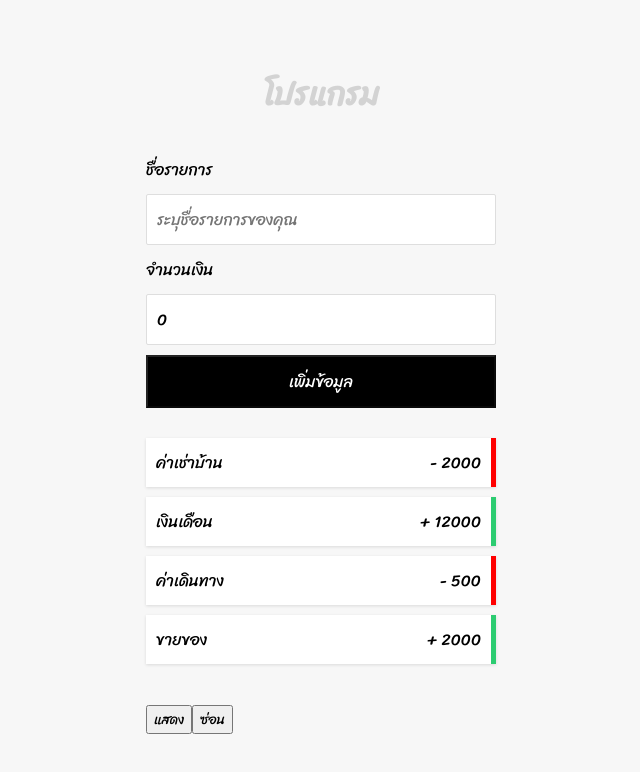
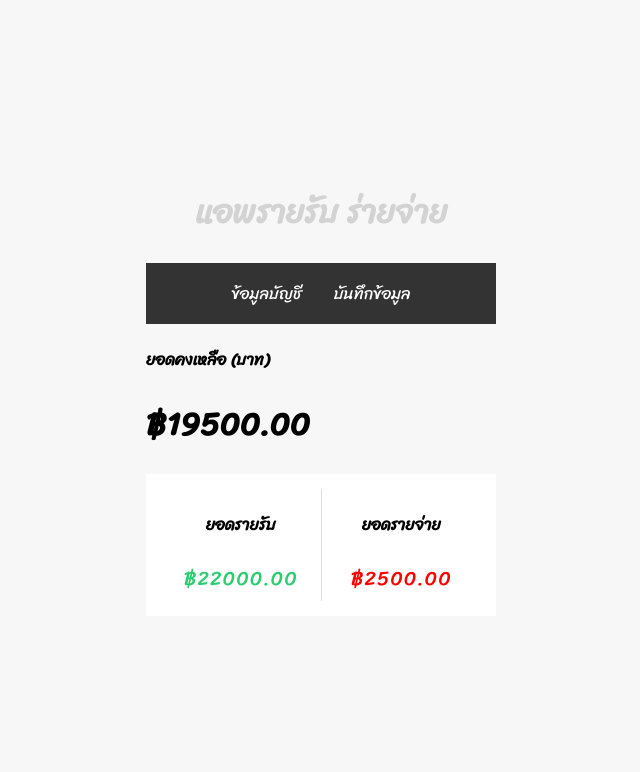
Before and after one commit to wat885/Courses-React-KR, a React (Create React App) app in the folder my-app/: page / in a window 1280 px wide. Shown: the top 772 px of the page, without its empty margins (319-959 px from the left). Built offline with nearby package versions, Linux system fonts and the light colour scheme.

Commit message:
52.react router

```diff
--- a/my-app/package.json
+++ b/my-app/package.json
@@ -9,6 +9,7 @@
     "prop-types": "^15.7.2",
     "react": "^17.0.2",
     "react-dom": "^17.0.2",
+    "react-router-dom": "^5.3.0",
     "react-scripts": "4.0.3",
     "uuid": "^8.3.2",
     "web-vitals": "^1.1.2"
--- a/my-app/src/App.css
+++ b/my-app/src/App.css
@@ -12,7 +12,6 @@
   align-items: center;
   justify-content: center;
   min-height: 100vh;
-
 }
 
 .container {
@@ -20,3 +19,24 @@
   width: 350px;
   /* border: 1px solid blue; */
 }
+
+.horizontal-menu {
+  list-style-type: none;
+  margin: 0;
+  padding: 0;
+  overflow: hidden;
+  background: #333;
+  text-align: center;
+
+}
+.horizontal-menu li{
+  display: inline-block;
+}
+
+.horizontal-menu a{
+  color: #fff;
+  text-decoration: none;
+  padding: 16px;
+  display: block;
+
+}
--- a/my-app/src/App.js
+++ b/my-app/src/App.js
@@ -2,9 +2,10 @@
 import FormComponent from "./components/FormComponent";
 
 import "./App.css";
-import { useState, useEffect, useReducer } from "react";
+import { useState, useEffect } from "react";
 import DataContext from "./data/DataContext";
 import ReportComponet from "./components/ReportComponet";
+import { BrowserRouter as Router, Switch, Route, Link } from "react-router-dom";
 
 function App() {
   // const initdata = [
@@ -16,7 +17,7 @@
 
   const initState = [
     { id: 1, title: "ค่าเช่าบ้าน", amount: -2000 },
-    { id: 2, title: "เงินเดือน", amount: 12000 },
+    { id: 2, title: "เงินเดือน", amount: 20000 },
     { id: 3, title: "ค่าเดินทาง", amount: -500 },
     { id: 4, title: "ขายของ", amount: 2000 },
   ];
@@ -37,7 +38,7 @@
     const amounts = items.map((items) => items.amount);
     const income = amounts
       .filter((element) => element > 0)
-      .reduce((total, element) => (total += element), 0);
+      .reduce((total, element) => (total += element), 0)
 
     const expense =
       amounts
@@ -46,23 +47,23 @@
     // console.log("ยอดรายได้ " + income);
     // console.log("ยอดรายจ่าย " + expense);
 
-    setReportIncome(income);
-    setReportExpense(expense);
+    setReportIncome(income.toFixed(2));
+    setReportExpense(expense.toFixed(2));
   }, [items, reportIncome, reportExpense]);
 
-  // reducer state
-  const [showReport, setshowReport] = useState(false);
-  const reducer = (state, action) => {
-    switch (action.type) {
-      case "SHOW":
-        // return showReport ? setshowReport(false) : setshowReport(true)
-        return setshowReport(true);
-      case "HIDE":
-        return setshowReport(false);
-    }
-  };
-  // const [ผลจากการเปลียนแปลงstate, dispatchเรียกใช่ actionใน reducer] = useReducer(reducerที่ทำงานด้วย ,stateส่งไปทำงาน)
-  const [resule, dispatch] = useReducer(reducer, showReport);
+  // // reducer state
+  // const [showReport, setshowReport] = useState(false);
+  // const reducer = (state, action) => {
+  //   switch (action.type) {
+  //     case "SHOW":
+  //       // return showReport ? setshowReport(false) : setshowReport(true)
+  //       return setshowReport(true);
+  //     case "HIDE":
+  //       return setshowReport(false);
+  //   }
+  // };
+  // // const [ผลจากการเปลียนแปลงstate, dispatchเรียกใช่ actionใน reducer] = useReducer(reducerที่ทำงานด้วย ,stateส่งไปทำงาน)
+  // const [resule, dispatch] = useReducer(reducer, showReport);
 
   return (
     <DataContext.Provider
@@ -72,15 +73,39 @@
       }}
     >
       <div className="container">
-        <h1 style={{ textAlign: "center", color: "lightgray" }}>โปรแกรม</h1>
-        {showReport && <ReportComponet />}
-        <FormComponent onAddItem={onAddNewItem} />
+        <h1 style={{ textAlign: "center", color: "lightgray" }}>
+          แอพรายรับ ร่ายจ่าย
+        </h1>
 
-        <Transaction items={items} />
+        <Router>
+          <div>
+            <ul className="horizontal-menu">
+              <li>
+                <Link to="/">ข้อมูลบัญชี</Link>
+              </li>
+              <li>
+                <Link to="/insert">บันทึกข้อมูล</Link>
+              </li>
+            </ul>
+          </div>
 
-        <h1>{resule}</h1>
+          <Switch>
+            <Route path="/" exact>
+              <ReportComponet />
+            </Route>
+            <Route path="/insert">
+              <FormComponent onAddItem={onAddNewItem} />
+
+              <Transaction items={items} />
+            </Route>
+          </Switch>
+        </Router>
+
+        {/* {showReport && <ReportComponet />} */}
+
+        {/* <h1>{resule}</h1>
         <button onClick={() => dispatch({ type: "SHOW" })}>แสดง</button>
-        <button onClick={() => dispatch({ type: "HIDE" })}>ซ่อน</button>
+        <button onClick={() => dispatch({ type: "HIDE" })}>ซ่อน</button> */}
       </div>
     </DataContext.Provider>
   );
--- a/my-app/src/components/ReportComponet.js
+++ b/my-app/src/components/ReportComponet.js
@@ -10,7 +10,7 @@
   return (
     <div>
       <h4>ยอดคงเหลือ (บาท)</h4>
-      <h1>{income - expense}</h1>
+      <h1>฿{(income - expense).toFixed(2)}</h1>
       <div className="report-container">
         <div>
           <h4>ยอดรายรับ</h4>
```
Also changed, not shown: 1 other file (tests, documents, lock files or other folders).
